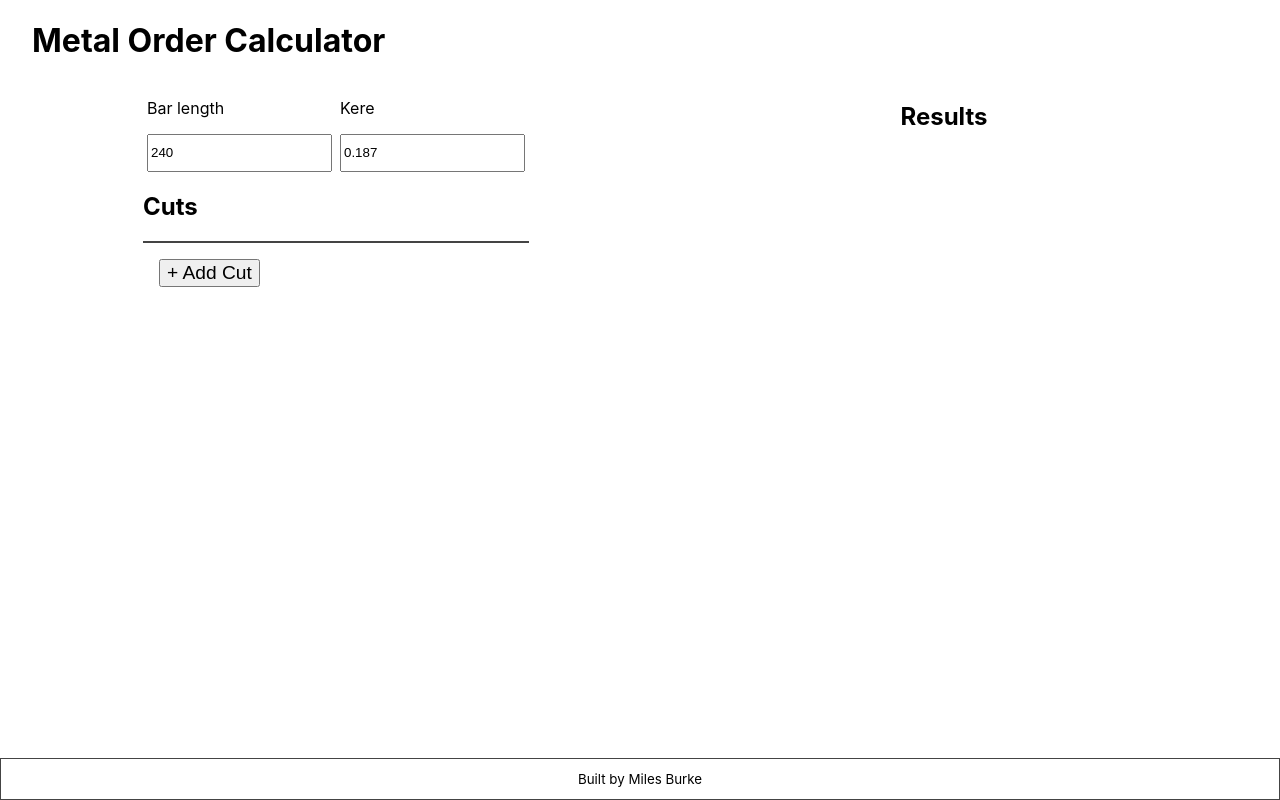
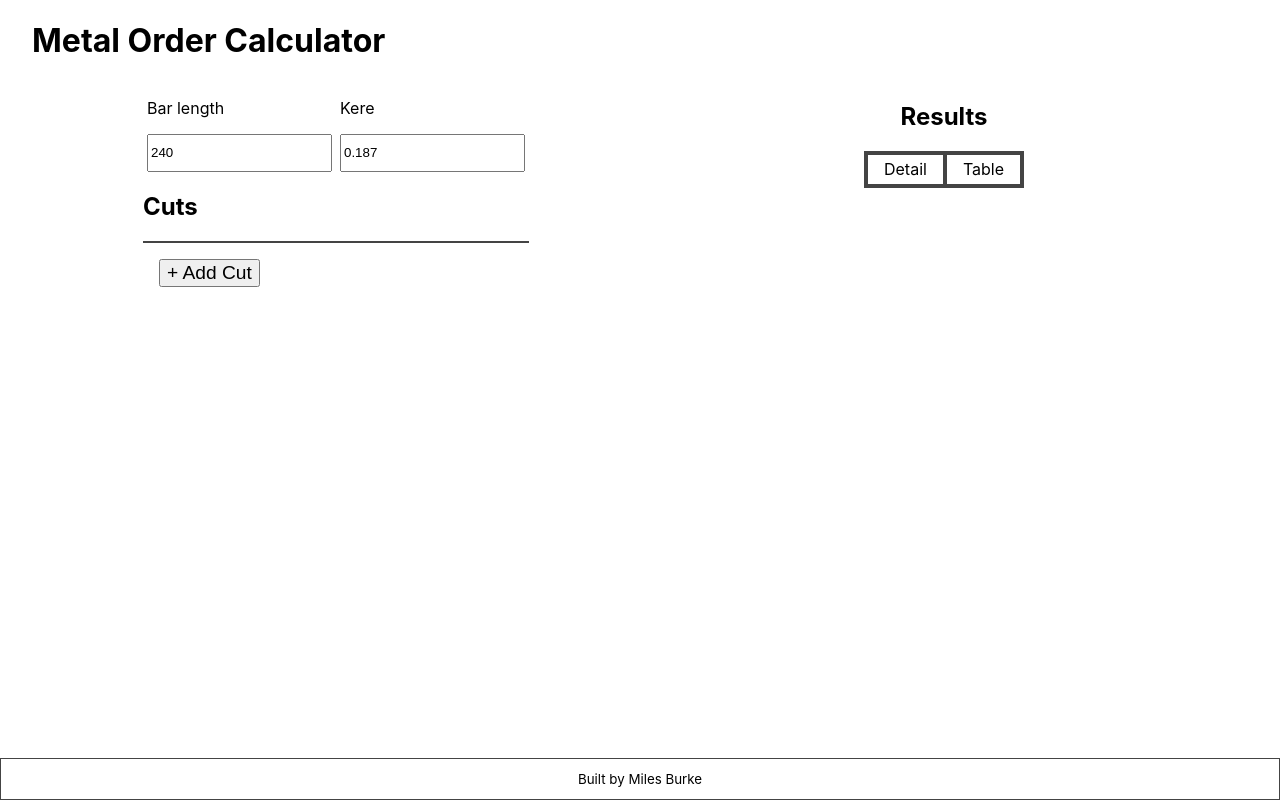
Before and after one commit to milesj76/dnv-metal-calc-prototype, a Svelte app: page / in a window 1280 px wide. Built offline with nearby package versions, Linux system fonts and the light colour scheme.

Commit message:
add results view selector

```diff
--- a/src/components/Results.svelte
+++ b/src/components/Results.svelte
@@ -3,11 +3,40 @@
 </script>
 
 <section>
-  <h2>Results</h2>
+  <div class="top-row">
+    <h2>Results</h2>
+    <div class="selector">
+      <div class="btn-selector" id="detail">Detail</div>
+      <div class="btn-selector" id="table">Table</div>
+    </div>
+  </div>
 </section>
 
 <style>
   section {
     width: 50%;
+    display: flex;
+    justify-content: center;
+  }
+
+  .top-row {
+    /* width: 100%; */
+  }
+
+  .selector {
+    display: flex;
+  }
+
+  .btn-selector {
+    border: 4px solid #444;
+    padding: 0.3rem 1rem;
+  }
+
+  #detail {
+    border-right: 2px solid #444;
+  }
+
+  #table {
+    border-left: 2px solid #444;
   }
 </style>
```
